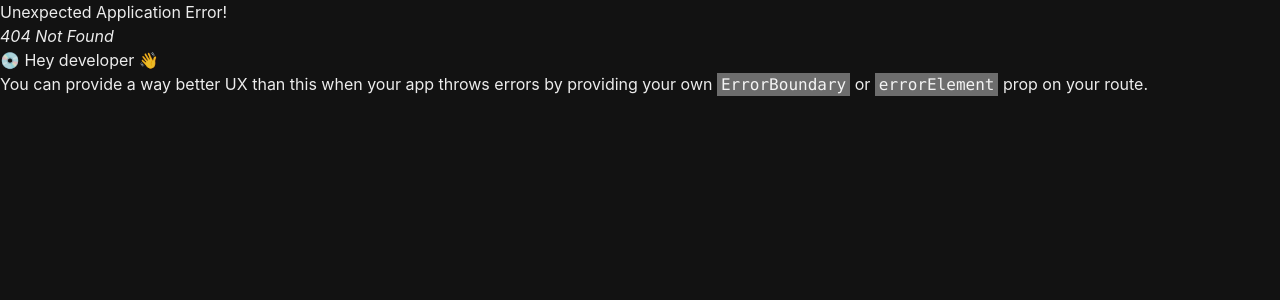
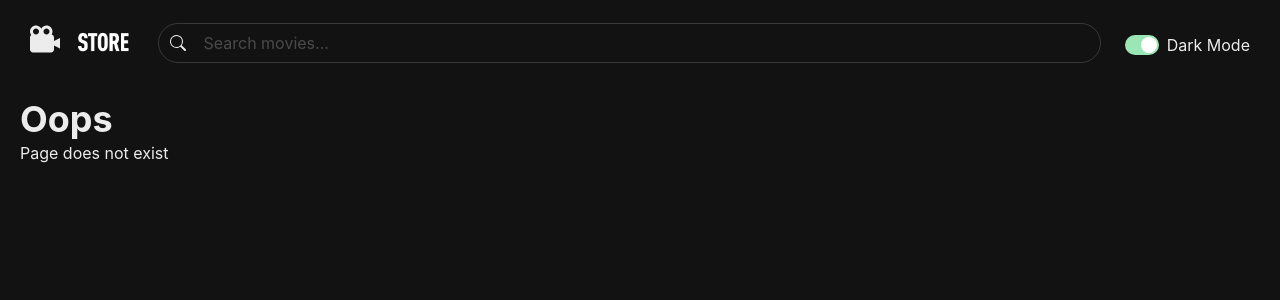
Before and after one commit to AliB-11/AI-Movie-Recommendation_System, a React (Vite) app: page /movies/1 in a window 1280 px wide. Before the commit this address had no page. Shown: the top 300 px of the page. Built offline with nearby package versions, Linux system fonts and the light colour scheme.

Commit message:
Handle Errors

```diff
--- /dev/null
+++ b/src/pages/ErrorPage.tsx
@@ -0,0 +1,23 @@
+import { Box, Heading, Text } from "@chakra-ui/react";
+import React from "react";
+import { isRouteErrorResponse, useRouteError } from "react-router-dom";
+import NavBar from "../components/NavBar";
+
+const ErrorPage = () => {
+  const error = useRouteError();
+  return (
+    <>
+      <NavBar />
+      <Box padding={5}>
+        <Heading>Oops</Heading>
+        <Text>
+          {isRouteErrorResponse(error)
+            ? "Page does not exist"
+            : " Unexpected Error Occured"}{" "}
+        </Text>
+      </Box>
+    </>
+  );
+};
+
+export default ErrorPage;
--- a/src/routes.tsx
+++ b/src/routes.tsx
@@ -2,11 +2,13 @@
 import Layout from "./pages/Layout";
 import HomePage from "./pages/HomePage";
 import GameDetailPage from "./pages/GameDetailPage";
+import ErrorPage from "./pages/ErrorPage";
 
 const router = createBrowserRouter([
   {
     path: "/",
     element: <Layout></Layout>,
+    errorElement: <ErrorPage />,
     children: [
       { index: true, element: <HomePage /> },
       { path: "games/:id", element: <GameDetailPage /> },
```
